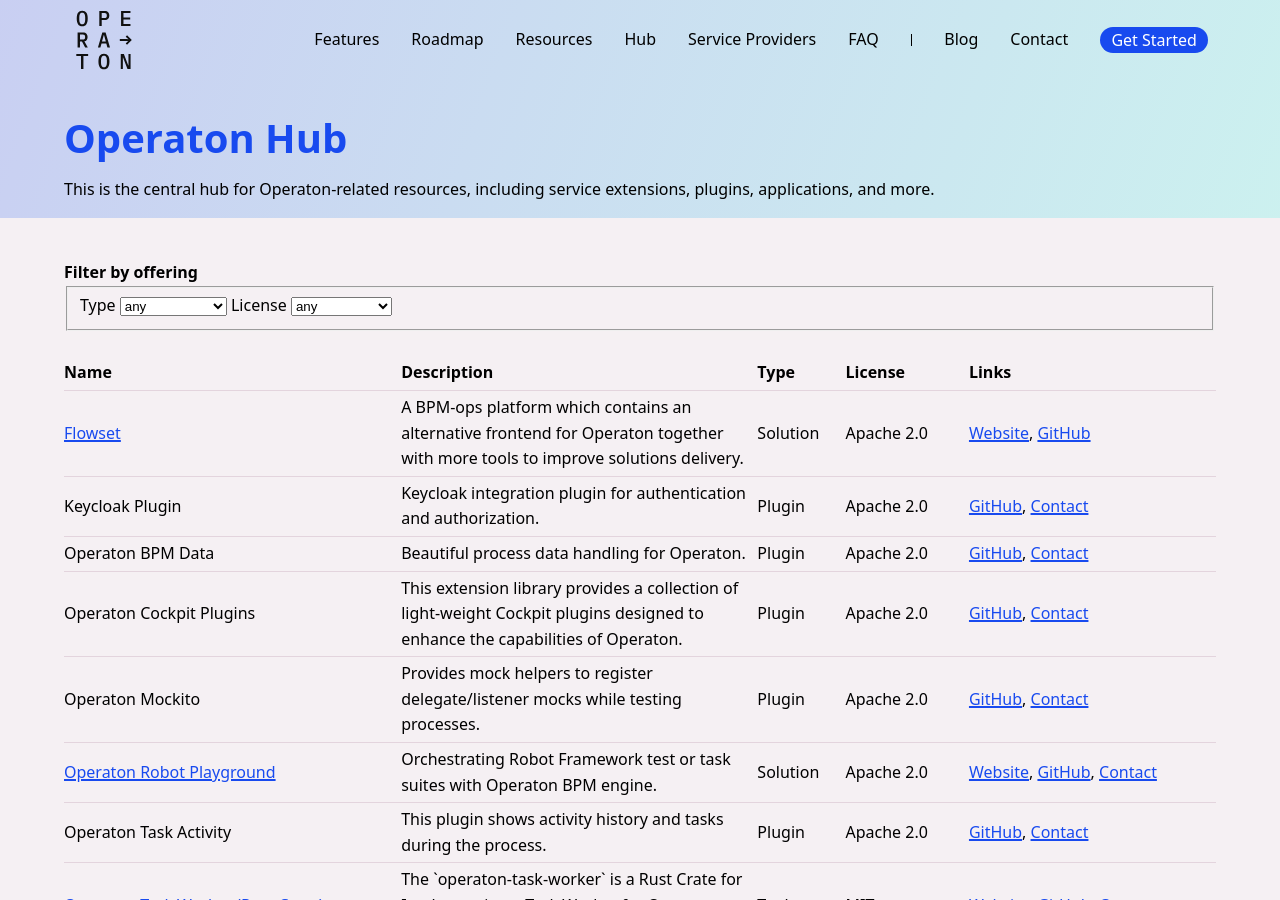
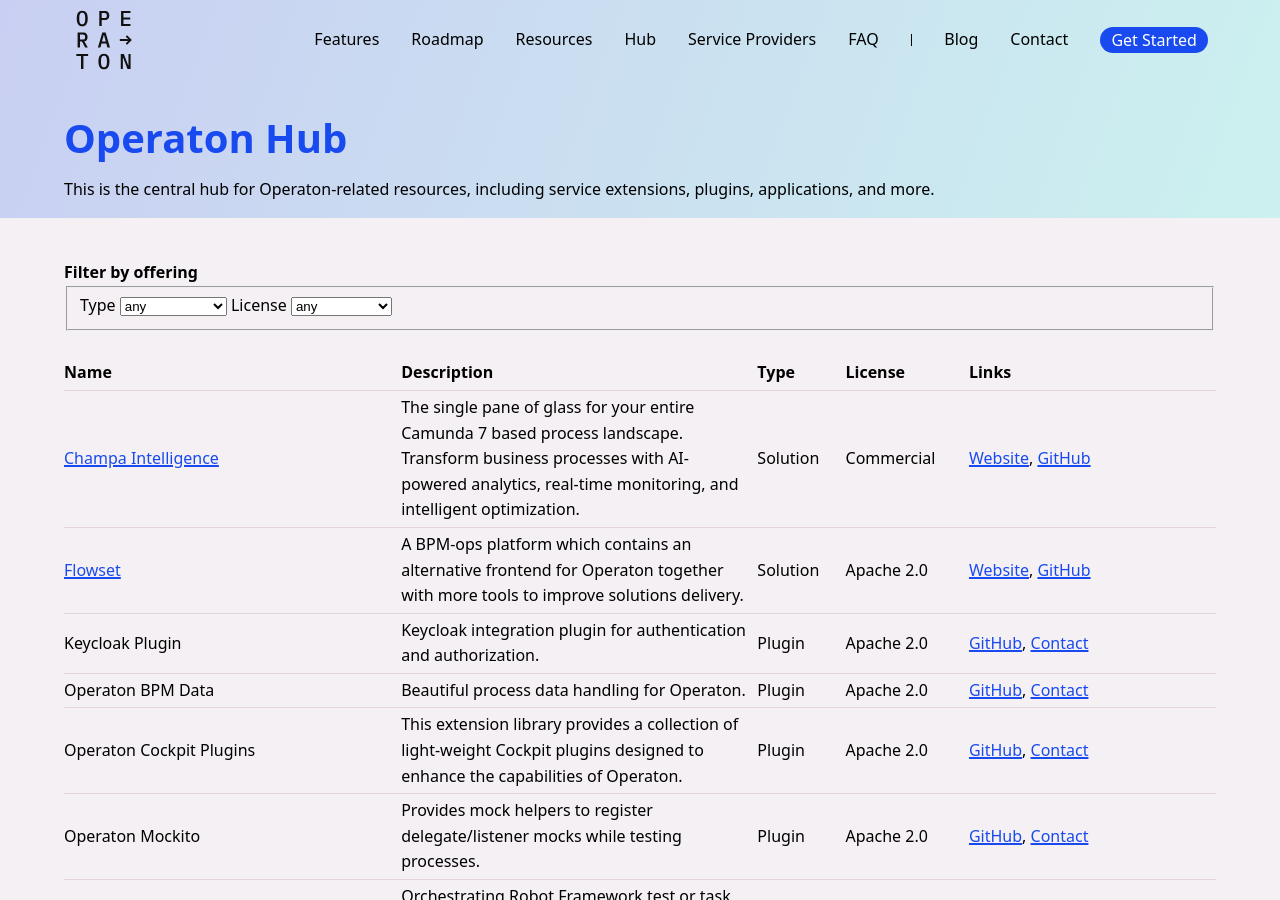
Before and after one commit to operaton/operaton.org, a Jekyll site: the page built from hub.html, in a window 1280 px wide and 900 px high. Built offline with Jekyll 4.4.1, drawn with Linux system fonts in a browser that asks for light colours.

Commit message:
feat(hub): Add Champa Intelligence

```diff
--- a/_data/hub-items.yml
+++ b/_data/hub-items.yml
@@ -95,3 +95,14 @@
       url: https://flowset.io/
     - label: GitHub
       url: "https://github.com/flowset"
+
+- name: Champa Intelligence
+  description: >-
+    The single pane of glass for your entire Camunda 7 based process landscape. Transform business processes with AI-powered analytics, real-time monitoring, and intelligent optimization.
+  type: 0
+  license: 0
+  links:
+    - label: Website
+      url: https://champa-bpmn.com
+    - label: GitHub
+      url: "info@champa-bpmn.com"
```
